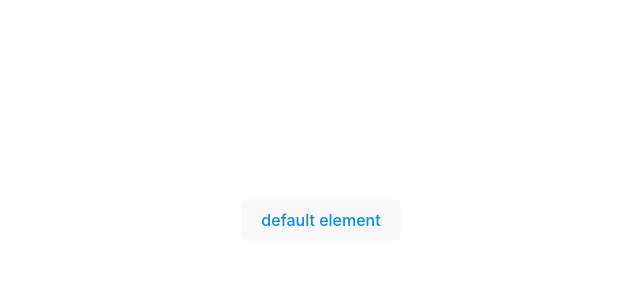
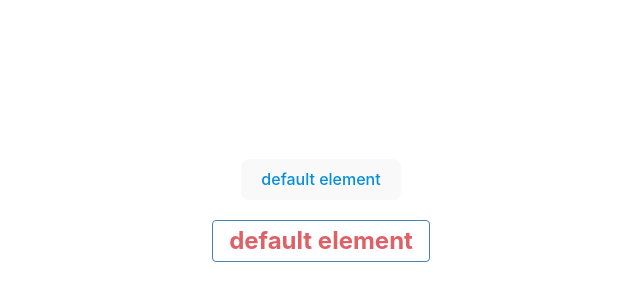
Before and after one commit to renato1010/react-polymorphic-component, a React (Vite) app: page / in a window 1280 px wide. Shown: the part 180-480 px from the top of the page, without its empty margins (319-959 px from the left). Built offline with nearby package versions, Linux system fonts and the light colour scheme.

Commit message:
Finish the polymorphic component by having the ref property infer the correct type based on the selected 'as' element

```diff
--- a/src/App.tsx
+++ b/src/App.tsx
@@ -1,10 +1,23 @@
-import { PolyButtonV3 } from "@components/index";
+import { useRef } from "react";
+import { PolyButtonV4 } from "@components/index";
 import "./App.css";
 
 function App() {
+  const divRef = useRef<HTMLDivElement | null>(null);
+  const buttonRef = useRef<HTMLButtonElement | null>(null);
+
   return (
     <div className="App">
-      <PolyButtonV3 color="primary">default element</PolyButtonV3>
+      <PolyButtonV4 ref={buttonRef} as="button" color="primary">
+        default element
+      </PolyButtonV4>
+      <PolyButtonV4
+        as="h2"
+        color="accent"
+        style={{ border: "1px solid SteelBlue", padding: "0.5rem 1rem", borderRadius: "4px" }}
+      >
+        default element
+      </PolyButtonV4>
     </div>
   );
 }
--- a/src/components/index.ts
+++ b/src/components/index.ts
@@ -2,3 +2,4 @@ export * from "./polymorphicv0";
 export * from "./polymorphicv1";
 export * from "./polymorphicv2";
 export * from "./polymorphicv3";
+export * from "./polymorphicv4";
--- /dev/null
+++ b/src/components/polymorphicv4.tsx
@@ -0,0 +1,44 @@
+import {
+  ElementType,
+  PropsWithChildren,
+  ComponentPropsWithoutRef,
+  forwardRef,
+  ComponentPropsWithRef,
+  ReactElement,
+} from "react";
+
+type PolyColor = "primary" | "accent";
+type AsProp<C extends ElementType> = { as?: C };
+type PolyButtonOwnProps<C extends ElementType, PassedProps = {}> = AsProp<C> & PassedProps;
+
+type PolyButtonV4Props<C extends ElementType, PassedProps = {}> = PropsWithChildren<
+  PolyButtonOwnProps<C, PassedProps>
+> &
+  Omit<ComponentPropsWithoutRef<C>, keyof PolyButtonOwnProps<C>>;
+type PolymorphicRef<C extends ElementType> = ComponentPropsWithRef<C>["ref"];
+type PolymorphicComponentPropWithRef<C extends ElementType, PassedProps = {}> = PolyButtonV4Props<
+  C,
+  PassedProps
+> & { ref?: PolymorphicRef<C> };
+type PolyButtonProps<C extends ElementType> = PolymorphicComponentPropWithRef<
+  C,
+  { color: PolyColor | "black" }
+>;
+type PolymorphicButton = <C extends ElementType = "button">(props: PolyButtonProps<C>) => ReactElement | null;
+
+const PolyButtonV4: PolymorphicButton = forwardRef(
+  <C extends ElementType = "button", PassedProps = {}>(
+    { as, children, style, color, ...restProps }: PolyButtonProps<C>,
+    ref?: PolymorphicRef<C>
+  ) => {
+    const PolyButton = as ?? "button";
+    const outStyle = color ? { ...style, color: color === "primary" ? "#058ed9" : "#df6066" } : style;
+    return (
+      <PolyButton ref={ref} style={outStyle} {...restProps}>
+        {children}
+      </PolyButton>
+    );
+  }
+);
+
+export { PolyButtonV4 };
```
Also changed, not shown: 1 other file (tests, documents, lock files or other folders).
